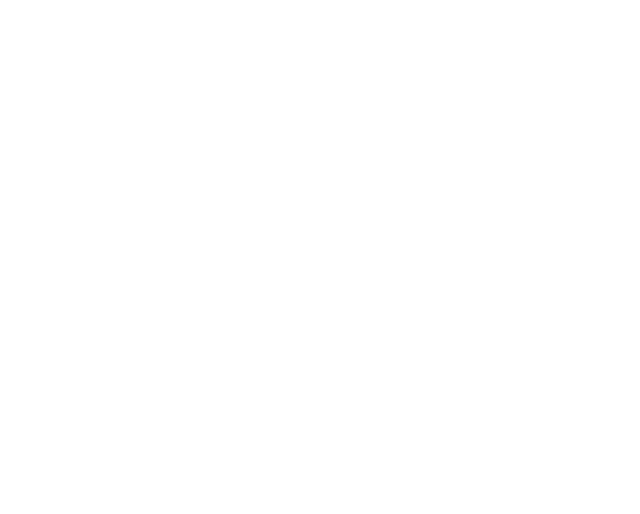
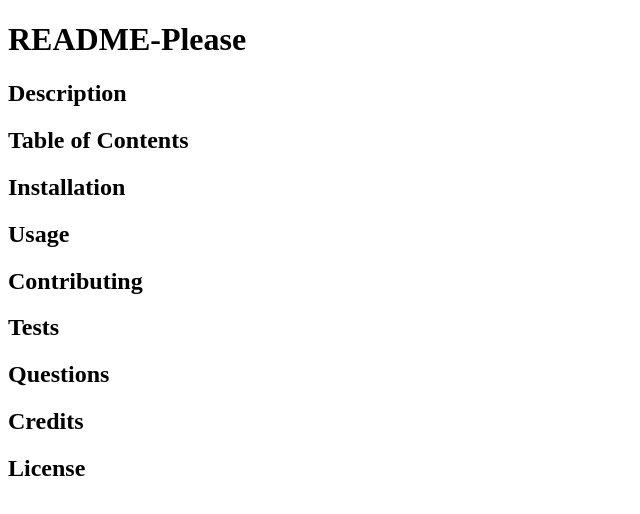
Before and after one commit to brittanyb89/README-Please, a website: page index.html in a window 1280 px wide. Shown: the whole page, without its empty margins (0-640 px from the left). Drawn offline with Linux system fonts and the light colour scheme.

Commit message:
Added headers to README

```diff
--- a/index.html
+++ b/index.html
@@ -8,5 +8,16 @@
     <!-- Added Favicon -->
     <link rel="icon" type="image/x-icon" href="./assets/images/readme.jpg" />
   </head>
-  <body></body>
+  <body>
+    <h1>README-Please</h1>
+    <h2>Description</h2>
+    <h2>Table of Contents</h2>
+    <h2>Installation</h2>
+    <h2>Usage</h2>
+    <h2>Contributing</h2>
+    <h2>Tests</h2>
+    <h2>Questions</h2>
+    <h2>Credits</h2>
+    <h2>License</h2>
+  </body>
 </html>
```
